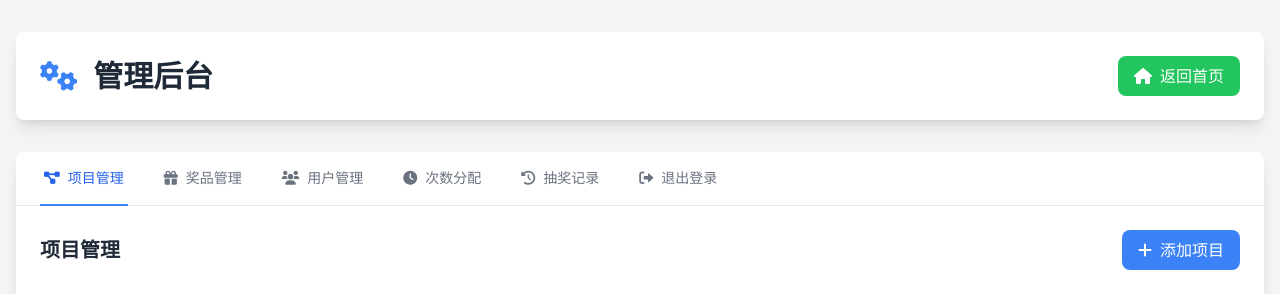
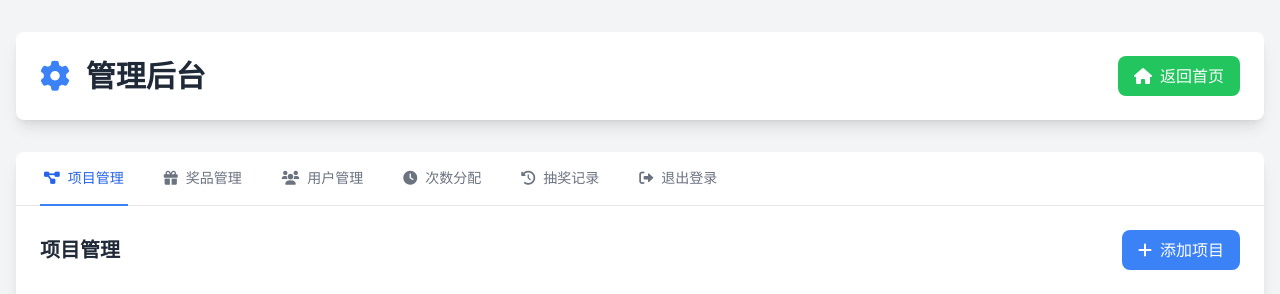
Before and after one commit to STlxx-lin/internal-sales-draw, a PHP site: page /admin.php in a window 1280 px wide. Shown: the top 294 px of the page. Run offline with PHP 8.4, Linux system fonts and the light colour scheme; the visitor is signed in with stand-in values (Sample User, id 1); data that the repository does not hold is empty; some libraries are stand-ins or nearby versions.

Commit message:
refactor: 将Font Awesome图标类名从fas改为fa以兼容免费版

```diff
--- a/admin.php
+++ b/admin.php
@@ -292,11 +292,11 @@ $lottery_records = $records_stmt->fetchAll();
         <div class="bg-white rounded-lg shadow-lg p-6 mb-8">
             <div class="flex justify-between items-center">
                 <h1 class="text-3xl font-bold text-gray-800">
-                    <i class="fas fa-cogs text-blue-500 mr-2"></i>
+                    <i class="fa fa-cog text-blue-500 mr-2"></i>
                     管理后台
                 </h1>
                 <a href="index.php" class="bg-green-500 hover:bg-green-600 text-white px-4 py-2 rounded-lg transition">
-                    <i class="fas fa-home mr-2"></i>返回首页
+                    <i class="fa fa-home mr-2"></i>返回首页
                 </a>
             </div>
         </div>
@@ -304,14 +304,14 @@ $lottery_records = $records_stmt->fetchAll();
         <!-- 消息提示 -->
         <?php if ($message): ?>
             <div class="bg-green-100 border border-green-400 text-green-700 px-4 py-3 rounded mb-6">
-                <i class="fas fa-check-circle mr-2"></i>
+                <i class="fa fa-check-circle mr-2"></i>
                 <?php echo htmlspecialchars($message); ?>
             </div>
         <?php endif; ?>
 
         <?php if ($error): ?>
             <div class="bg-red-100 border border-red-400 text-red-700 px-4 py-3 rounded mb-6">
-                <i class="fas fa-exclamation-circle mr-2"></i>
+                <i class="fa fa-exclamation-circle mr-2"></i>
                 <?php echo htmlspecialchars($error); ?>
             </div>
         <?php endif; ?>
@@ -321,22 +321,22 @@ $lottery_records = $records_stmt->fetchAll();
             <div class="border-b border-gray-200">
                 <nav class="-mb-px flex space-x-8 px-6">
                     <button onclick="showTab('projects')" id="tab-projects" class="tab-button py-4 px-1 border-b-2 font-medium text-sm border-blue-500 text-blue-600">
-                        <i class="fas fa-project-diagram mr-2"></i>项目管理
+                        <i class="fa fa-project-diagram mr-2"></i>项目管理
                     </button>
                     <button onclick="showTab('prizes')" id="tab-prizes" class="tab-button py-4 px-1 border-b-2 font-medium text-sm border-transparent text-gray-500 hover:text-gray-700 hover:border-gray-300">
-                        <i class="fas fa-gift mr-2"></i>奖品管理
+                        <i class="fa fa-gift mr-2"></i>奖品管理
                     </button>
                     <button onclick="showTab('users')" id="tab-users" class="tab-button py-4 px-1 border-b-2 font-medium text-sm border-transparent text-gray-500 hover:text-gray-700 hover:border-gray-300">
-                        <i class="fas fa-users mr-2"></i>用户管理
+                        <i class="fa fa-users mr-2"></i>用户管理
                     </button>
                     <button onclick="showTab('user-times')" id="tab-user-times" class="tab-button py-4 px-1 border-b-2 font-medium text-sm border-transparent text-gray-500 hover:text-gray-700 hover:border-gray-300">
-                        <i class="fas fa-clock mr-2"></i>次数分配
+                        <i class="fa fa-clock mr-2"></i>次数分配
                     </button>
                     <button onclick="showTab('records')" id="tab-records" class="tab-button py-4 px-1 border-b-2 font-medium text-sm border-transparent text-gray-500 hover:text-gray-700 hover:border-gray-300">
-                        <i class="fas fa-history mr-2"></i>抽奖记录
+                        <i class="fa fa-history mr-2"></i>抽奖记录
                     </button>
                     <button onclick="showTab('logout')" id="tab-logout" class="tab-button py-4 px-1 border-b-2 font-medium text-sm border-transparent text-gray-500 hover:text-gray-700 hover:border-gray-300">
-                        <i class="fas fa-sign-out-alt mr-2"></i>退出登录
+                        <i class="fa fa-sign-out-alt mr-2"></i>退出登录
                     </button>
                 </nav>
             </div>
@@ -346,7 +346,7 @@ $lottery_records = $records_stmt->fetchAll();
                 <div class="flex justify-between items-center mb-6">
                     <h2 class="text-xl font-bold text-gray-800">项目管理</h2>
                     <button onclick="showModal('add-project-modal')" class="bg-blue-500 hover:bg-blue-600 text-white px-4 py-2 rounded-lg transition">
-                        <i class="fas fa-plus mr-2"></i>添加项目
+                        <i class="fa fa-plus mr-2"></i>添加项目
                     </button>
                 </div>
 
@@ -374,10 +374,10 @@ $lottery_records = $records_stmt->fetchAll();
                                 <td class="px-6 py-4"><?php echo date('Y-m-d H:i', strtotime($project['created_at'])); ?></td>
                                 <td class="px-6 py-4">
                                     <button onclick="editProject(<?php echo $project['id']; ?>, '<?php echo htmlspecialchars($project['name'], ENT_QUOTES); ?>')" class="text-blue-600 hover:text-blue-900 mr-3">
-                                        <i class="fas fa-edit"></i>
+                                        <i class="fa fa-edit"></i>
                                     </button>
                                     <button onclick="deleteProject(<?php echo $project['id']; ?>)" class="text-red-600 hover:text-red-900">
-                                        <i class="fas fa-trash"></i>
+                                        <i class="fa fa-trash"></i>
                                     </button>
                                 </td>
                             </tr>
@@ -401,7 +401,7 @@ $lottery_records = $records_stmt->fetchAll();
                         </select>
                     </div>
                     <button onclick="showModal('add-prize-modal')" class="bg-blue-500 hover:bg-blue-600 text-white px-4 py-2 rounded-lg transition">
-                        <i class="fas fa-plus mr-2"></i>添加奖品
+                        <i class="fa fa-plus mr-2"></i>添加奖品
                     </button>
                 </div>
 
@@ -425,10 +425,10 @@ $lottery_records = $records_stmt->fetchAll();
                                 <td class="px-6 py-4"><?php echo $prize['probability']; ?>%</td>
                                 <td class="px-6 py-4">
                                     <button onclick="editPrize(<?php echo $prize['id']; ?>, '<?php echo htmlspecialchars($prize['name'], ENT_QUOTES); ?>', <?php echo $prize['remaining_quantity']; ?>, <?php echo $prize['probability']; ?>)" class="text-blue-600 hover:text-blue-900 mr-3">
-                                        <i class="fas fa-edit"></i>
+                                        <i class="fa fa-edit"></i>
                                     </button>
                                     <button onclick="deletePrize(<?php echo $prize['id']; ?>)" class="text-red-600 hover:text-red-900">
-                                        <i class="fas fa-trash"></i>
+                                        <i class="fa fa-trash"></i>
                                     </button>
                                 </td>
                             </tr>
@@ -443,7 +443,7 @@ $lottery_records = $records_stmt->fetchAll();
                 <div class="flex justify-between items-center mb-6">
                     <h2 class="text-xl font-bold text-gray-800">用户管理</h2>
                     <button onclick="showModal('add-user-modal')" class="bg-blue-500 hover:bg-blue-600 text-white px-4 py-2 rounded-lg transition">
-                        <i class="fas fa-plus mr-2"></i>添加用户
+                        <i class="fa fa-plus mr-2"></i>添加用户
                     </button>
                 </div>
 
@@ -467,10 +467,10 @@ $lottery_records = $records_stmt->fetchAll();
                                 <td class="px-6 py-4"><?php echo date('Y-m-d H:i', strtotime($user['created_at'])); ?></td>
                                 <td class="px-6 py-4">
                                     <button onclick="editUser(<?php echo $user['id']; ?>, '<?php echo htmlspecialchars($user['name'], ENT_QUOTES); ?>')" class="text-blue-600 hover:text-blue-900 mr-3">
-                                        <i class="fas fa-edit"></i>
+                                        <i class="fa fa-edit"></i>
                                     </button>
                                     <button onclick="deleteUser(<?php echo $user['id']; ?>)" class="text-red-600 hover:text-red-900">
-                                        <i class="fas fa-trash"></i>
+                                        <i class="fa fa-trash"></i>
                                     </button>
                                 </td>
                             </tr>
@@ -494,7 +494,7 @@ $lottery_records = $records_stmt->fetchAll();
                         </select>
                     </div>
                     <button onclick="showModal('set-times-modal')" class="bg-blue-500 hover:bg-blue-600 text-white px-4 py-2 rounded-lg transition">
-                        <i class="fas fa-plus mr-2"></i>分配次数
+                        <i class="fa fa-plus mr-2"></i>分配次数
                     </button>
                 </div>
 
@@ -522,7 +522,7 @@ $lottery_records = $records_stmt->fetchAll();
                                 </td>
                                 <td class="px-6 py-4">
                                     <button onclick="editUserTimes(<?php echo $upt['user_id']; ?>, <?php echo $selected_project_id; ?>, <?php echo $upt['remaining_times']; ?>, <?php echo $upt['is_visible']; ?>)" class="text-blue-600 hover:text-blue-900">
-                                        <i class="fas fa-edit"></i>
+                                        <i class="fa fa-edit"></i>
                                     </button>
                                 </td>
                             </tr>
@@ -557,7 +557,7 @@ $lottery_records = $records_stmt->fetchAll();
                             <?php if (empty($lottery_records)): ?>
                             <tr>
                                 <td colspan="6" class="px-6 py-8 text-center text-gray-500">
-                                    <i class="fas fa-inbox text-4xl mb-2"></i>
+                                    <i class="fa fa-inbox text-4xl mb-2"></i>
                                     <div>暂无抽奖记录</div>
                                 </td>
                             </tr>
@@ -571,11 +571,11 @@ $lottery_records = $records_stmt->fetchAll();
                                     <td class="px-6 py-4">
                                         <?php if ($record['prize_id']): ?>
                                             <span class="px-2 py-1 text-xs rounded-full bg-green-100 text-green-800">
-                                                <i class="fas fa-gift mr-1"></i><?php echo htmlspecialchars($record['prize_name']); ?>
+                                                <i class="fa fa-gift mr-1"></i><?php echo htmlspecialchars($record['prize_name']); ?>
                                             </span>
                                         <?php else: ?>
                                             <span class="px-2 py-1 text-xs rounded-full bg-gray-100 text-gray-600">
-                                                <i class="fas fa-times-circle mr-1"></i>未中奖
+                                                <i class="fa fa-times-circle mr-1"></i>未中奖
                                             </span>
                                         <?php endif; ?>
                                     </td>
@@ -593,7 +593,7 @@ $lottery_records = $records_stmt->fetchAll();
                     <nav class="flex space-x-2">
                         <?php if ($page > 1): ?>
                             <a href="?page=<?php echo $page - 1; ?>#records" class="px-3 py-2 text-sm bg-white border border-gray-300 rounded-lg hover:bg-gray-50">
-                                <i class="fas fa-chevron-left"></i>
+                                <i class="fa fa-chevron-left"></i>
                             </a>
                         <?php endif; ?>
 
@@ -605,7 +605,7 @@ $lottery_records = $records_stmt->fetchAll();
 
                         <?php if ($page < $total_pages): ?>
                             <a href="?page=<?php echo $page + 1; ?>#records" class="px-3 py-2 text-sm bg-white border border-gray-300 rounded-lg hover:bg-gray-50">
-                                <i class="fas fa-chevron-right"></i>
+                                <i class="fa fa-chevron-right"></i>
                             </a>
                         <?php endif; ?>
                     </nav>
```
Also changed, not shown: admin1.php (+26 -26 lines), history.php (+16 -16 lines), index.php (+14 -14 lines), register.php (+7 -7 lines).
